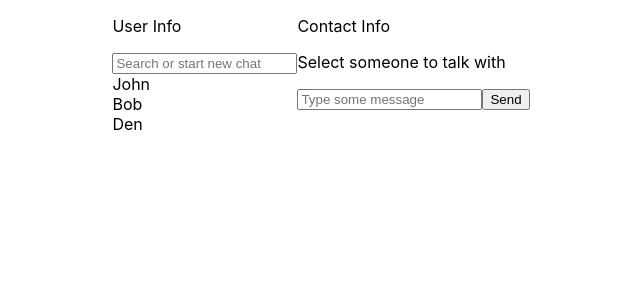
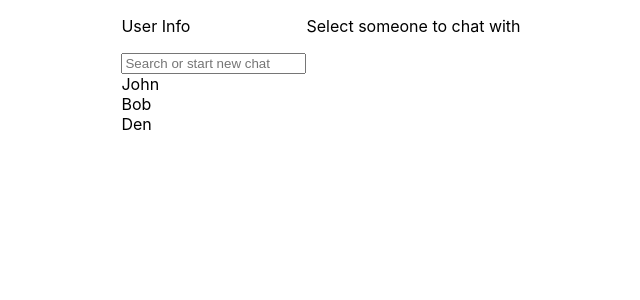
Before and after one commit to IvZaporozhchenko/messengerTaskForReenbit, a React (Create React App) app: page / in a window 1280 px wide. Shown: the top 300 px of the page, without its empty margins (255-895 px from the left). Built offline with nearby package versions, Linux system fonts and the light colour scheme.

Commit message:
Added send message feature

```diff
--- a/src/components/App/App.js
+++ b/src/components/App/App.js
@@ -14,6 +14,7 @@ class App extends Component {
 		}
 
 		this.selectContact = this.selectContact.bind(this);
+		this.sendMessage = this.sendMessage.bind(this);
 	}
 
 	componentDidMount() {
@@ -33,7 +34,8 @@ class App extends Component {
 								mm: 11,
 								dd: 8,
 								hh: 12,
-								min: 56
+								min: 56,
+								sec: 0
 							}
 						},
 						{
@@ -44,7 +46,8 @@ class App extends Component {
 								mm: 11,
 								dd: 8,
 								hh: 13,
-								min: 0
+								min: 0,
+								sec: 0
 							}
 						},
 						{
@@ -55,7 +58,8 @@ class App extends Component {
 								mm: 11,
 								dd: 8,
 								hh: 13,
-								min: 1
+								min: 1,
+								sec: 0
 							}
 						}
 					]
@@ -74,7 +78,8 @@ class App extends Component {
 								mm: 11,
 								dd: 7,
 								hh: 14,
-								min: 30
+								min: 30,
+								sec: 0
 							}
 						},
 						{
@@ -85,7 +90,8 @@ class App extends Component {
 								mm: 11,
 								dd: 7,
 								hh: 14,
-								min: 35
+								min: 35,
+								sec: 0
 							}
 						}
 					]
@@ -104,7 +110,8 @@ class App extends Component {
 								mm: 11,
 								dd: 6,
 								hh: 15,
-								min: 56
+								min: 56,
+								sec: 0
 							}
 						},
 						{
@@ -115,19 +122,20 @@ class App extends Component {
 								mm: 11,
 								dd: 6,
 								hh: 17,
-								min: 0
+								min: 0,
+								sec: 0
 							}
 						},
 						{
 							messageType: "inMessage",
 							messageText: "I know",
-							messageTime: "17:20",
 							messageDate: {
 								yy:2020,
 								mm: 11,
 								dd: 6,
 								hh: 17,
-								min: 20
+								min: 20,
+								sec: 0
 							}
 						}
 					]
@@ -149,6 +157,29 @@ class App extends Component {
 		})
 	}
 
+	//Send Message
+	sendMessage(message) {
+		let newMessage, now = new Date(), updatedContacts;
+		newMessage = {
+				messageType: "outMessage",
+				messageText: message,
+				messageDate: {
+					yy: now.getFullYear(),
+					mm: now.getMonth() + 1,
+					dd: now.getDate(),
+					hh: now.getHours(),
+					min: now.getMinutes(),
+					sec: now.getSeconds()
+				}
+			};
+		updatedContacts = this.state.contacts.map(el => (el.selected === true ? Object.assign(el, {chatHistory : [...el.chatHistory, newMessage]}) : el));
+
+
+		this.setState({
+			contacts: updatedContacts
+		})
+	}
+
 
 	render() {
 		return (
@@ -156,7 +187,9 @@ class App extends Component {
 				<ContactsWrap contacts={this.state.contacts}
 				              selectContact={this.selectContact}
 				/>
-				<ChatWrap contacts={this.state.contacts}/>
+				<ChatWrap contacts={this.state.contacts}
+				          sendMessage={this.sendMessage}
+				/>
 			</div>
 		)
 	}
--- a/src/components/Chat/ChatWrap.js
+++ b/src/components/Chat/ChatWrap.js
@@ -6,18 +6,37 @@ import MessageInput from "./MessageInput";
 
 class ChatWrap extends Component {
 	render() {
-		//console.log(selectedContact);
-		return (
-			<div>
-				<ContactInfo />
-				<Conversation selectedContact={this.props.contacts.find((contact) => {
-					return contact.selected === true;
-				})} />
-				<MessageInput />
-			</div>
-		)
+		if(Boolean(this.props.contacts.find((contact) => {return contact.selected === true}))) {
+			let selectedContact = this.props.contacts.find((contact) => {
+				return contact.selected === true;
+			})
+			return (
+				<div>
+					<ContactInfo selectedContact={selectedContact} />
+					<Conversation selectedContact={selectedContact}/>
+					<MessageInput sendMessage={this.props.sendMessage}/>
+				</div>
+			)
+		} else {
+			return (
+				<p>Select someone to chat with</p>
+			)
+		}
 	}
-
 }
 
+/*		if (Boolean(this.props.contacts.find((contact) => {
+			return contact.selected === true;
+		})))
+			return (
+				<div>
+					<ContactInfo/>
+					<Conversation selectedContact={this.props.contacts.find((contact) => {
+						return contact.selected === true;
+					})}/>
+					<MessageInput/>
+				</div>
+			)
+	}*/
+
 export default ChatWrap;
--- a/src/components/Chat/ContactInfo.js
+++ b/src/components/Chat/ContactInfo.js
@@ -4,7 +4,7 @@ class ContactInfo extends Component {
 	render() {
 		return (
 			<div>
-				<p>Contact Info</p>
+				<h2>{this.props.selectedContact.contactName}</h2>
 			</div>
 		)
 	}
--- a/src/components/Chat/Conversation.js
+++ b/src/components/Chat/Conversation.js
@@ -2,19 +2,12 @@ import React, {Component} from 'react';
 
 class Conversation extends Component {
 	render() {
-		if(this.props.selectedContact) {
-			return (this.props.selectedContact.chatHistory.map((message) => {
-				return (<p>{message.messageText}</p>)
-			}))
-		} else {
-			return (
-				<div>
-					<p>Select someone to talk with</p>
-				</div>
+		return (this.props.selectedContact.chatHistory.map((message) => {
+					return (<p>{message.messageText}</p>)
+				}
 			)
-		}
+		)
 	}
-
 }
 
 export default Conversation;
--- a/src/components/Chat/MessageInput.js
+++ b/src/components/Chat/MessageInput.js
@@ -1,10 +1,39 @@
 import React, {Component} from 'react';
 
 class MessageInput extends Component {
+	constructor(props) {
+		super(props);
+
+		this.state = {
+			outMessage: ""
+		}
+
+		this.onSubmit = this.onSubmit.bind(this);
+		this.onChange = this.onChange.bind(this);
+	}
+
+	onSubmit(e) {
+		e.preventDefault();
+		this.props.sendMessage(this.state.outMessage);
+		this.setState({
+			outMessage: ""
+		})
+	}
+
+	onChange(e) {
+		this.setState({
+			outMessage: e.target.value
+		})
+	}
+
 	render() {
 		return (
-			<form>
-				<input type="text" placeholder="Type some message"/>
+			<form onSubmit={this.onSubmit}>
+				<input type="text"
+				       placeholder="Type some message"
+				       value={this.state.outMessage}
+				       onChange={this.onChange}
+				/>
 				<input type="submit" value="Send"/>
 			</form>
 		)
--- a/src/components/Contacts/ContactsList.js
+++ b/src/components/Contacts/ContactsList.js
@@ -1,25 +1,28 @@
-import React from 'react';
+import React, {Component} from 'react';
 
-function ContactsList(props) {
-	const SORTED_AND_FILTERED_CONTACTS = props.contacts.sort((contact1, contact2) => {
+class ContactsList extends Component{
+	render() {
+		const SORTED_AND_FILTERED_CONTACTS = this.props.contacts.sort((contact1, contact2) => {
 			const a = contact1.chatHistory[contact1.chatHistory.length - 1].messageDate,
 				b = contact2.chatHistory[contact2.chatHistory.length - 1].messageDate;
-		return new Date(b.yy, b.mm, b.dd, b.hh, b.min) - new Date(a.yy, a.mm, a.dd, a.hh, a.min);
+			return new Date(b.yy, b.mm, b.dd, b.hh, b.min, b.sec) - new Date(a.yy, a.mm, a.dd, a.hh, a.min, a.sec);
 		}).filter((contact) => {
-		if(props.searchedContact) {
-			return contact.contactName.toLocaleLowerCase().includes(props.searchedContact.toLowerCase());
+			if(this.props.searchedContact) {
+				return contact.contactName.toLocaleLowerCase().includes(this.props.searchedContact.toLowerCase());
 			} else {
 				return contact;
 			}
+		});
 
-	});
 		return (SORTED_AND_FILTERED_CONTACTS.map((contact) => {
 			return (
-			<div key={contact.id} onClick={props.selectContact.bind(this, contact.id)}>
+				<div key={contact.id} onClick={this.props.selectContact.bind(this, contact.id)}>
 					{contact.contactName}
 				</div>
 			)
 		}))
 	}
 
+}
+
 export default ContactsList;
```
Lines whose indentation alone changed are shown as unchanged.
